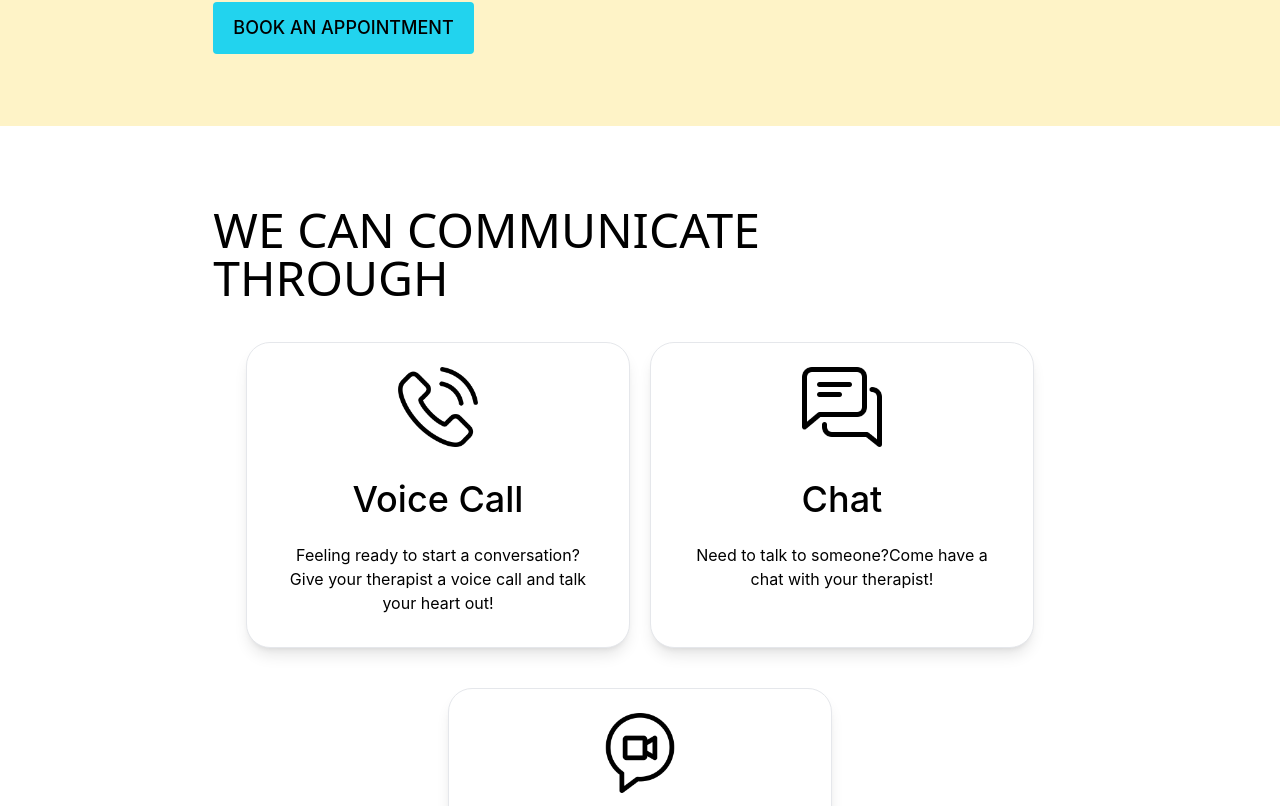
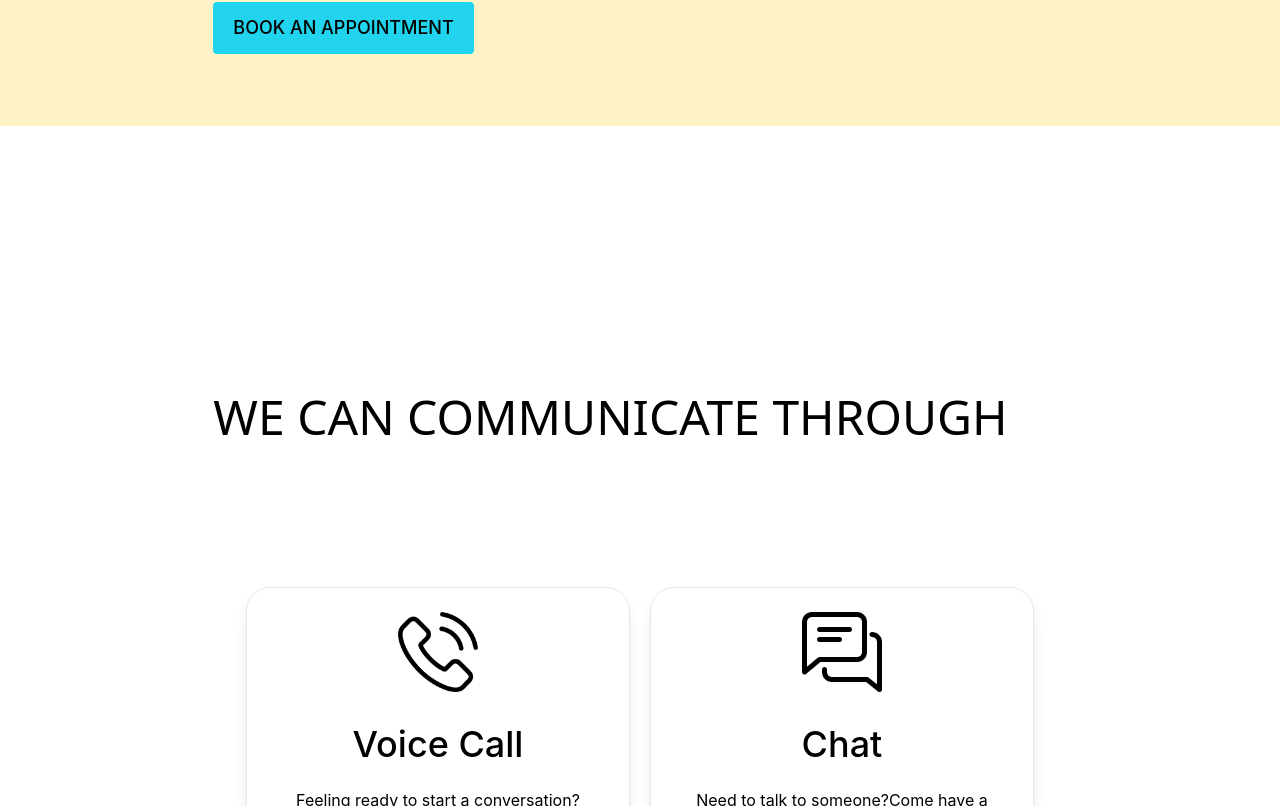
Before and after one commit to kogunlu/codezillas-capstone, a React (Create React App) app: page / in a window 1280 px wide. Shown: the part 674-1480 px from the top of the page. Built offline with nearby package versions, Linux system fonts and the light colour scheme.

Commit message:
Done ready for review

```diff
--- a/src/components/pages/home/Body3/Body3.jsx
+++ b/src/components/pages/home/Body3/Body3.jsx
@@ -5,8 +5,8 @@ const Body3 = () => {
   return (
     <div>
       <div className=' bg-white flex  justify-center  max-w-[ 1440px] min-w-[500px] '>
-    <div className='w-8/12 h-screen flex flex-col items-start  justify-evenly min-h-[1000px] '>
-    <div className='  w-3/4  text-5xl font-medium uppercase font-sans mt-20 mb-10'><h3>we can communicate through</h3></div>
+    <div className='w-8/12 h-screen flex flex-col items-start  justify-evenly min-h-[1400px] '>
+    <div className='  text-5xl font-medium uppercase font-sans mt-40 mb-10'><h3>we can communicate through</h3></div>
 
 <Cards />
 
```
